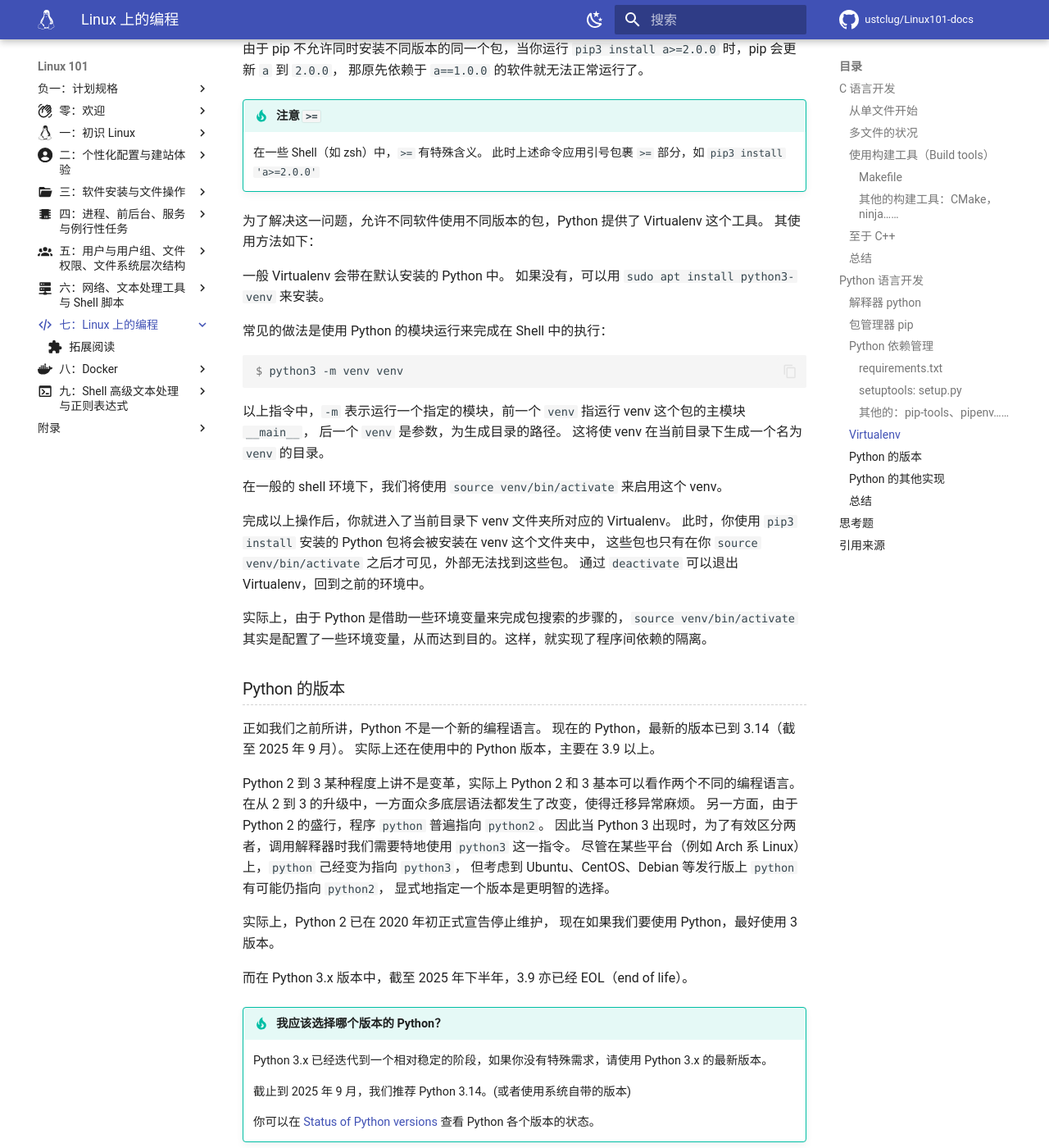
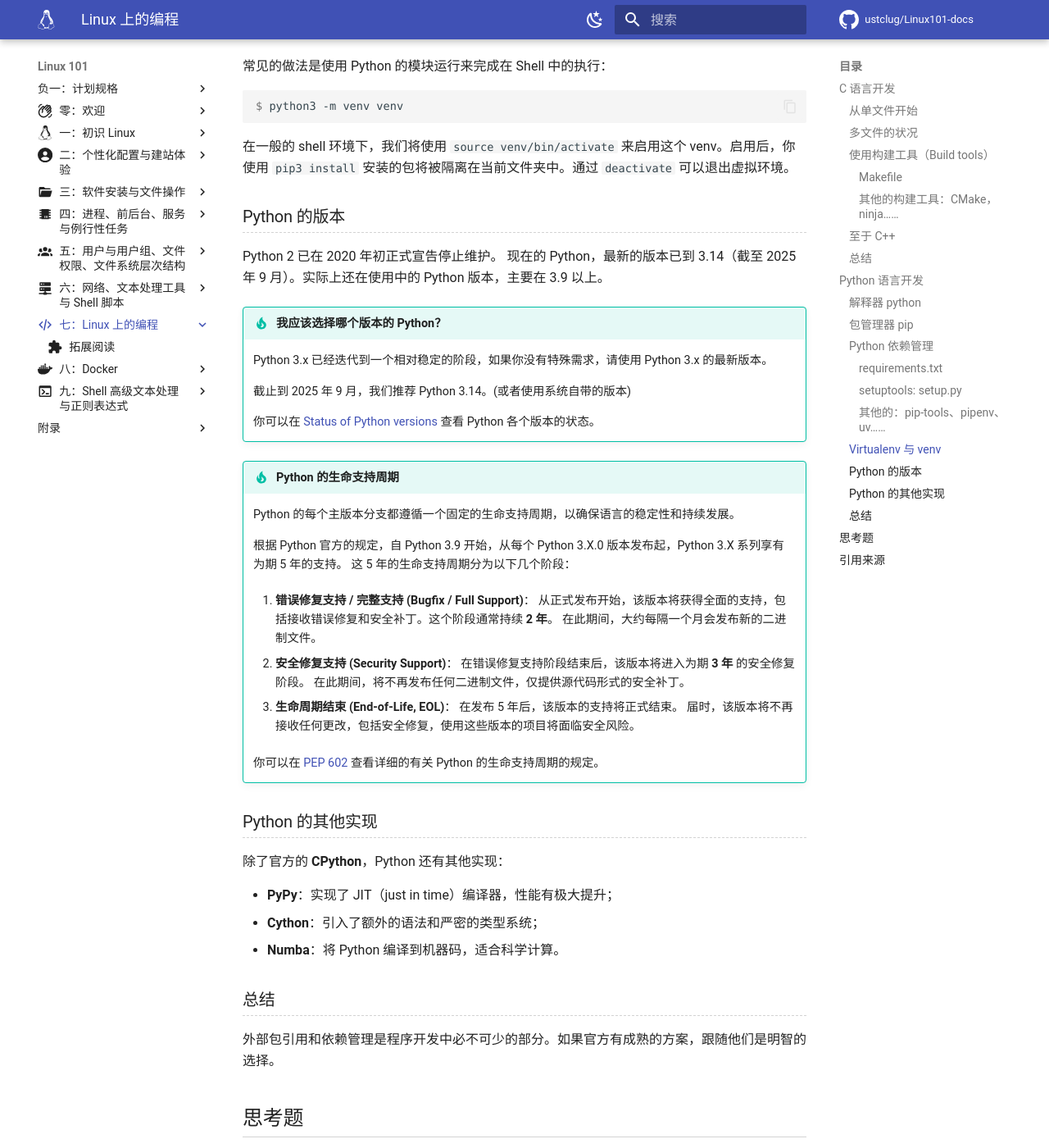
Before and after one commit to ustclug/Linux101-docs, an MkDocs documentation site: the page built from docs/Ch07/index.md, in a window 1280 px wide and 1400 px high, scrolled down 9178 px. Shown: the whole window at 82% size. Built offline with MkDocs 1.6.1 and Material for MkDocs 9.7.7, drawn with Linux system fonts in a browser that asks for light colours; comment, search, counter and statistics services are not loaded; some of the changed text lies outside the part shown.

Commit message:
Ch07: typo fixes, remove python2, modern tools

````diff
--- a/docs/Ch07/index.md
+++ b/docs/Ch07/index.md
@@ -9,7 +9,7 @@
 !!! abstract "导言"
 
     作为一个成熟而实用的系统，我们该如何在 Linux 上进行日常的编程开发呢？
-    这一章将解答一下几个问题：
+    这一章将解答以下几个问题：
 
     - Linux 上的 C/C++ 开发
     - Linux 上的 Python 开发
@@ -78,7 +78,7 @@
 
     如果你不会，别急，这里将做一个简单的介绍：
 
-    假设你拥有一下两个文件：
+    假设你拥有以下两个文件：
 
     ```c
     // main.c
@@ -281,8 +281,7 @@
 如果你想了解 CMake 的一些知识，附录将会有简单的介绍，亦可以考虑看一些较新的、关于 Modern CMake 的博客，以及官方的最新文档。
 
 另一个值得一提的是 ninja。ninja 和 Makefile、autoconf 较类似，是构建工具，所属抽象层次低于 CMake。
-ninja 的特点的是相较与 Makefile 更快，对于多线程编译的支持更好。
-详细信息可以到 ninja 的官方网站查看。
+此外，**Meson** 也是近年来非常流行的现代构建系统，它通常配合 ninja 使用，语法比 CMake 更加简洁。
 
 ### 至于 C++ {#c-for-cpp}
 
@@ -311,7 +310,7 @@
 在 Python 解释器中，Python 代码首先被处理成一种字节码（Bytecode，与 JVM 运行的字节码不是一个东西，但有相似之处），
 然后再交由 PVM（Python virtual machine）进行执行，从而实现跨平台和动态等特性。
 
-由于使用过于广泛，几乎每一份 Linux 都带有 Python 解释器，以命令 `python2` 或 `python3` 调用，分别对应两个版本的 Python。
+由于使用过于广泛，几乎每一份 Linux 都带有 Python 解释器，以命令 `python3` 调用。
 
 ### 包管理器 pip {#py-pip}
 
@@ -321,11 +320,10 @@
 不过 pip 管理的是 Python 包，可以在 Python 代码中使用这些包。让我们看下面的例子：
 
 ```console
-# 安装 Python 3 和 Python 3 的 pip。对于 Python 2 和 3 间的纠纠缠缠，我们将在之后讲解。
+# 安装 Python 3 和 Python 3 的 pip。
 $ sudo apt install python3 python3-pip
 
 # 测试一下看看，是否能够正常使用它们。
-# 请保证在 `python` 和 `pip` 后有 3 这个数字。这也是历史遗留问题。
 $ python3 -V
 $ pip3 -V
 
@@ -366,7 +364,7 @@
 
 #### requirements.txt {#py-requirements}
 
-在一些项目下，你可能会发现一个名为 `requirement.txt` 的文件，里面是一行行的 Python 包名和一些对于软件版本的限制，例如：
+在一些项目下，你可能会发现一个名为 `requirements.txt` 的文件，里面是一行行的 Python 包名和一些对于软件版本的限制。
 
 ```txt
 # requirements.txt
@@ -388,31 +386,13 @@
 #### setuptools: setup.py {#py-setup}
 
 在 PyPI，即 pip 获取 Python 包的来源中，使用 setuptools 是主流选择。
-setuptools 不是 Python 官方的项目，但它已成为 Python 打包（packaging）的事实标准。
+常见状况是目录下会有一个名为 `setup.py` 的文件。要安装依赖，只需执行 `pip3 install .`。
 
-常见状况是目录下会有一个名为 `setup.py` 的文件。
-要安装依赖，只需：
+#### 其他的：pip-tools、pipenv、uv…… {#py-dep-other}
 
-```console
-$ ls
-setup.py
-$ pip3 install .
-```
+Python 有非常多的依赖管理方案。其中 **uv** 是近年来备受瞩目的新工具，它用 Rust 编写，集成了包管理、虚拟环境管理和 Python 版本管理，速度极快，被认为是 Python 工具链的未来。
 
-这种方案特点是使用广泛，易于对接，能提供的信息和配置较全，但配置起来也较复杂。
-
-#### 其他的：pip-tools、pipenv…… {#py-dep-other}
-
-pip-tools 可以看作对 requirements.txt 的增强。
-它额外提供了 `requirements.dev` 文件，从而完成了对于依赖进行版本锁定的支持。
-
-pipenv 则是一个更加全面的解决方案，它提供了类似于 npm 的配置文件和 lock 文件，对于依赖有非常强的管理功能。
-但其完成度和工业中的稳定性尚有待证明。
-
-Python 有非常多的依赖管理方案，某种意义上讲是自带的 pip 管理功能不足所造成的。
-一般而言，只需熟悉常用的 requirements.txt 和 setuptools 方案即可。
-
-### Virtualenv {#py-venv}
+### Virtualenv 与 venv {#py-venv}
 
 让我们考虑以下情况：
 
@@ -433,11 +413,10 @@
     在一些 Shell（如 zsh）中，`>=` 有特殊含义。
     此时上述命令应用引号包裹 `>=` 部分，如 `pip3 install 'a>=2.0.0'`
 
-为了解决这一问题，允许不同软件使用不同版本的包，Python 提供了 Virtualenv 这个工具。
-其使用方法如下：
+为了解决这一问题，允许不同软件使用不同版本的包，Python 有下面的虚拟环境工具：
 
-一般 Virtualenv 会带在默认安装的 Python 中。
-如果没有，可以用 `sudo apt install python3-venv` 来安装。
+- **venv**：这是 Python 3.3 之后内置的标准模块，通过 `python3 -m venv venv` 即可创建，是目前的官方推荐方案。
+- **virtualenv**：一个历史更悠久的第三方工具，在 venv 成为标准之前它是事实上的选择，目前在一些复杂场景或旧版本支持中仍在使用。
 
 常见的做法是使用 Python 的模块运行来完成在 Shell 中的执行：
 
@@ -445,38 +424,12 @@
 $ python3 -m venv venv
 ```
 
-以上指令中，`-m` 表示运行一个指定的模块，前一个 `venv` 指运行 venv 这个包的主模块 `__main__`，
-后一个 `venv` 是参数，为生成目录的路径。
-这将使 venv 在当前目录下生成一个名为 `venv` 的目录。
-
-在一般的 shell 环境下，我们将使用 `source venv/bin/activate` 来启用这个 venv。
-
-完成以上操作后，你就进入了当前目录下 venv 文件夹所对应的 Virtualenv。
-此时，你使用 `pip3 install` 安装的 Python 包将会被安装在 venv 这个文件夹中，
-这些包也只有在你 `source venv/bin/activate` 之后才可见，外部无法找到这些包。
-通过 `deactivate` 可以退出 Virtualenv，回到之前的环境中。
-
-实际上，由于 Python 是借助一些环境变量来完成包搜索的步骤的，`source venv/bin/activate`
-其实是配置了一些环境变量，从而达到目的。这样，就实现了程序间依赖的隔离。
+在一般的 shell 环境下，我们将使用 `source venv/bin/activate` 来启用这个 venv。启用后，你使用 `pip3 install` 安装的包将被隔离在当前文件夹中。通过 `deactivate` 可以退出虚拟环境。
 
 ### Python 的版本 {#py-versions}
 
-正如我们之前所讲，Python 不是一个新的编程语言。
-现在的 Python，最新的版本已到 3.14（截至 2025 年 9 月）。
-实际上还在使用中的 Python 版本，主要在 3.9 以上。
-
-Python 2 到 3 某种程度上讲不是变革，实际上 Python 2 和 3 基本可以看作两个不同的编程语言。
-在从 2 到 3 的升级中，一方面众多底层语法都发生了改变，使得迁移异常麻烦。
-另一方面，由于 Python 2 的盛行，程序 `python` 普遍指向 `python2`。
-因此当 Python 3 出现时，为了有效区分两者，调用解释器时我们需要特地使用 `python3` 这一指令。
-尽管在某些平台（例如 Arch 系 Linux）上，`python` 己经变为指向 `python3`，
-但考虑到 Ubuntu、CentOS、Debian 等发行版上 `python` 有可能仍指向 `python2`，
-显式地指定一个版本是更明智的选择。
-
-实际上，Python 2 已在 2020 年初正式宣告停止维护，
-现在如果我们要使用 Python，最好使用 3 版本。
-
-而在 Python 3.x 版本中，截至 2025 年下半年，3.9 亦已经 EOL（end of life）。
+Python 2 已在 2020 年初正式宣告停止维护。
+现在的 Python，最新的版本已到 3.14（截至 2025 年 9 月）。实际上还在使用中的 Python 版本，主要在 3.9 以上。
 
 !!! tip "我应该选择哪个版本的 Python？"
 
@@ -509,32 +462,23 @@
 
 ### Python 的其他实现 {#py-implementations}
 
-Python 作为一门编程语言，官方的实现是 CPython，我们一般使用的、成为事实标准的就是这个。
-CPython 中的 C 是指此解释器是用 C 实现。
+除了官方的 **CPython**，Python 还有其他实现：
 
-相应的，Python 还有其他的一些实现：
-
-- JPython：将 Python 编译到 Java 字节码，由 JVM 来运行；
-- PyPy：相较于 CPython，实现了 JIT（just in time）编译器，性能有极大地提升；
-- Cython：引入了额外的语法和严密的类型系统，性能也有很大提升；
-- Numba：将 Python 编译到机器码，从而直接运行，性能也不错。
-
-视情况使用不同的 Python 实现能够很大程度地提升性能。
-但如果你不确定自己的意向，且性能需求不大，使用官方的 CPython 也是明智之选。
+- **PyPy**：实现了 JIT（just in time）编译器，性能有极大提升；
+- **Cython**：引入了额外的语法和严密的类型系统；
+- **Numba**：将 Python 编译到机器码，适合科学计算。
 
 ### 总结 {#py-conclusion}
 
-外部包引用和依赖管理是程序开发中必不可少的部分。
-如果官方有成熟的方案，跟随他们是明智的选择。
-否则则需根据实际情况，按需选用。
+外部包引用和依赖管理是程序开发中必不可少的部分。如果官方有成熟的方案，跟随他们是明智的选择。
 
 ## 思考题 {#questions}
 
 !!! question "试试 Rust"
 
     Rust 是一门新兴编译型编程语言。
-    尝试查询 Rust 的文档，指出 Rust 的编译器、依赖管理程序，
-    介绍一下如何将 Rust 源码变为可执行程序，如何在 Rust 中引用外部包。
+    尝试查询 Rust 的文档，了解 Rust 的编译器（rustc）、依赖管理程序（cargo），
+    介绍一下如何将 Rust 源码变为可执行程序，并思考为什么 Rust 的包管理体验通常被认为优于 C++？
 
 ## 引用来源 {#references .no-underline}
 
````
Also changed, not shown: other parts of docs/Ch07/index.md (+3 -3 lines).
